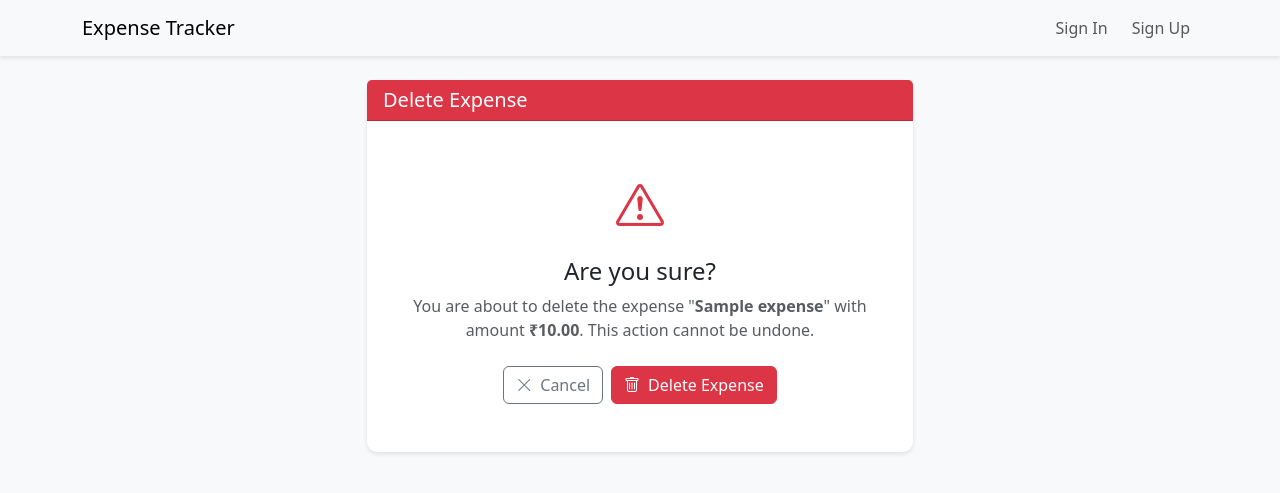
After one commit to ayushgrg0/django-expense-tracker, a Django app: page /delete/1/ in a window 1280 px wide. The commit adds this page. Shown: the top 493 px of the page. Run offline with Django 5.2, Linux system fonts and the light colour scheme; tables that the repository leaves empty hold one stand-in row (values such as "Sample post"); some libraries are stand-ins or nearby versions.

Commit message:
Delete operation

```diff
--- /dev/null
+++ b/expense/templates/expense/delete.html
@@ -0,0 +1,57 @@
+{% extends "allauth/layouts/base.html" %}
+{% load i18n %}
+{% load crispy_forms_tags %}
+
+{% block head_title %}Delete Expense{% endblock head_title %}
+
+{% block content %}
+<div class="row justify-content-center">
+    <div class="col-md-6">
+        <div class="card">
+            <div class="card-header bg-danger text-white">
+                <h5 class="mb-0">Delete Expense</h5>
+            </div>
+            <div class="card-body text-center py-5">
+                <i class="bi bi-exclamation-triangle text-danger" style="font-size: 3rem;"></i>
+                <h4 class="mt-3">Are you sure?</h4>
+                <p class="text-muted mb-4">
+                    You are about to delete the expense "<strong>{{ expense.title }}</strong>"
+                    with amount <strong>₹{{ expense.amount }}</strong>.
+                    This action cannot be undone.
+                </p>
+
+                <form method="post">
+                    {% csrf_token %}
+                    <div class="d-flex justify-content-center gap-2">
+                        <a href="{% url 'home' %}" class="btn btn-outline-secondary">
+                            <i class="bi bi-x-lg"></i> Cancel
+                        </a>
+                        <button type="submit" class="btn btn-danger">
+                            <i class="bi bi-trash"></i> Delete Expense
+                        </button>
+                    </div>
+                </form>
+            </div>
+        </div>
+    </div>
+</div>
+{% endblock %}
+
+{% block extra_head %}
+<link rel="stylesheet" href="https://cdn.jsdelivr.net/npm/bootstrap-icons@1.11.0/font/bootstrap-icons.css">
+<style>
+    .card {
+        border: none;
+        border-radius: 10px;
+        box-shadow: 0 2px 4px rgba(0,0,0,.1);
+    }
+    .btn {
+        display: flex;
+        align-items: center;
+        gap: 0.5rem;
+    }
+    .card-header {
+        border-radius: 10px 10px 0 0;
+    }
+</style>
+{% endblock %}
--- a/expense/templates/expense/home.html
+++ b/expense/templates/expense/home.html
@@ -81,7 +81,7 @@
                                     <a href="{% url 'edit_expense' expense.id %}" class="btn btn-sm btn-outline-primary">
                                         <i class="bi bi-pencil"></i>
                                     </a>
-                                    <a href="#" class="btn btn-sm btn-outline-danger">
+                                    <a href="{% url 'delete_expense' expense.id %}" class="btn btn-sm btn-outline-danger">
                                         <i class="bi bi-trash"></i>
                                     </a>
                                 </div>
--- a/expense/urls.py
+++ b/expense/urls.py
@@ -1,10 +1,9 @@
 from django.urls import path
-from .views import expense_list, expense_add, expense_edit
+from .views import expense_list, expense_add, expense_edit, expense_delete
 
 urlpatterns = [
     path('add/', expense_add, name='add_expense'),
     path('edit/<int:expense_id>/', expense_edit, name='edit_expense'),
+    path('delete/<int:expense_id>/', expense_delete, name='delete_expense'),  # Placeholder for delete view
     path('', expense_list, name='home'),
-
-
 ]
--- a/expense/views.py
+++ b/expense/views.py
@@ -43,3 +43,18 @@ def expense_edit(request, expense_id):
         form.save()
         messages.success(request, 'Expense updated successfully!')
         return redirect('home')
+
+def expense_delete(request, expense_id):
+    template_name = 'expense/delete.html'
+    expense_details = Expense.objects.get(id=expense_id)
+
+    if request.method == 'GET':
+        context = {
+            'expense': expense_details
+            }
+        return render(request, template_name, context)
+
+    else:
+        expense_details.delete()
+        messages.success(request, 'Expense deleted successfully!')
+        return redirect('home')
```
